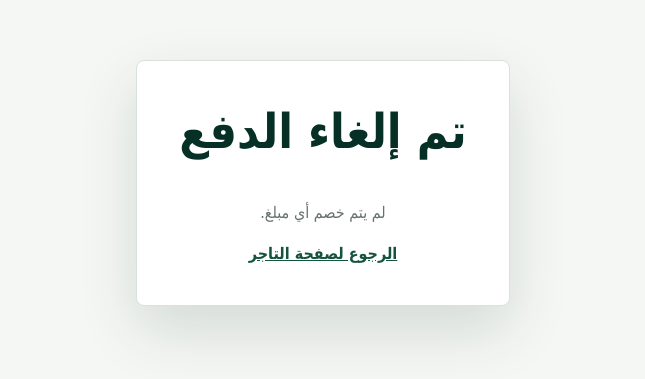
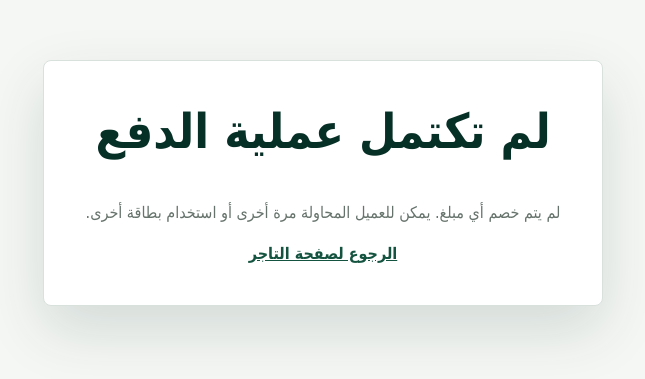
Before and after one commit to finance538/merchant-payment-link, a website: page public/cancel.html in a window 1280 px wide. Shown: the part 217-596 px from the top of the page, without its empty margins (317-962 px from the left). Drawn offline with Linux system fonts and the light colour scheme.

Commit message:
Show PayTabs decline details

```diff
--- a/public/cancel.html
+++ b/public/cancel.html
@@ -11,13 +11,32 @@
       <section class="message-card">
         <h1 id="title"></h1>
         <p id="body" class="muted"></p>
+        <p id="details" class="muted"></p>
         <a href="/merchant.html" id="back"></a>
       </section>
     </main>
     <script>
-      document.getElementById('title').textContent = 'تم إلغاء الدفع'
-      document.getElementById('body').textContent = 'لم يتم خصم أي مبلغ.'
+      const params = new URLSearchParams(window.location.search)
+      const amount = params.get('amount')
+      const currency = params.get('currency') || 'SAR'
+      const reference = params.get('tran_ref')
+      const message = params.get('message')
+      document.getElementById('title').textContent = 'لم تكتمل عملية الدفع'
+      document.getElementById('body').textContent = message || 'لم يتم خصم أي مبلغ. يمكن للعميل المحاولة مرة أخرى أو استخدام بطاقة أخرى.'
+      const details = []
+      if (amount) details.push('المبلغ: ' + formatAmount(amount, currency))
+      if (reference) details.push('رقم العملية: ' + reference)
+      document.getElementById('details').textContent = details.join(' - ')
       document.getElementById('back').textContent = 'الرجوع لصفحة التاجر'
+      function formatAmount(value, currencyCode) {
+        const number = Number(String(value).replace(',', '.'))
+        if (!Number.isFinite(number)) return value + ' ' + currencyCode
+        try {
+          return new Intl.NumberFormat('ar-SA', { style: 'currency', currency: currencyCode }).format(number)
+        } catch {
+          return number.toFixed(2) + ' ' + currencyCode
+        }
+      }
     </script>
   </body>
 </html>
```
